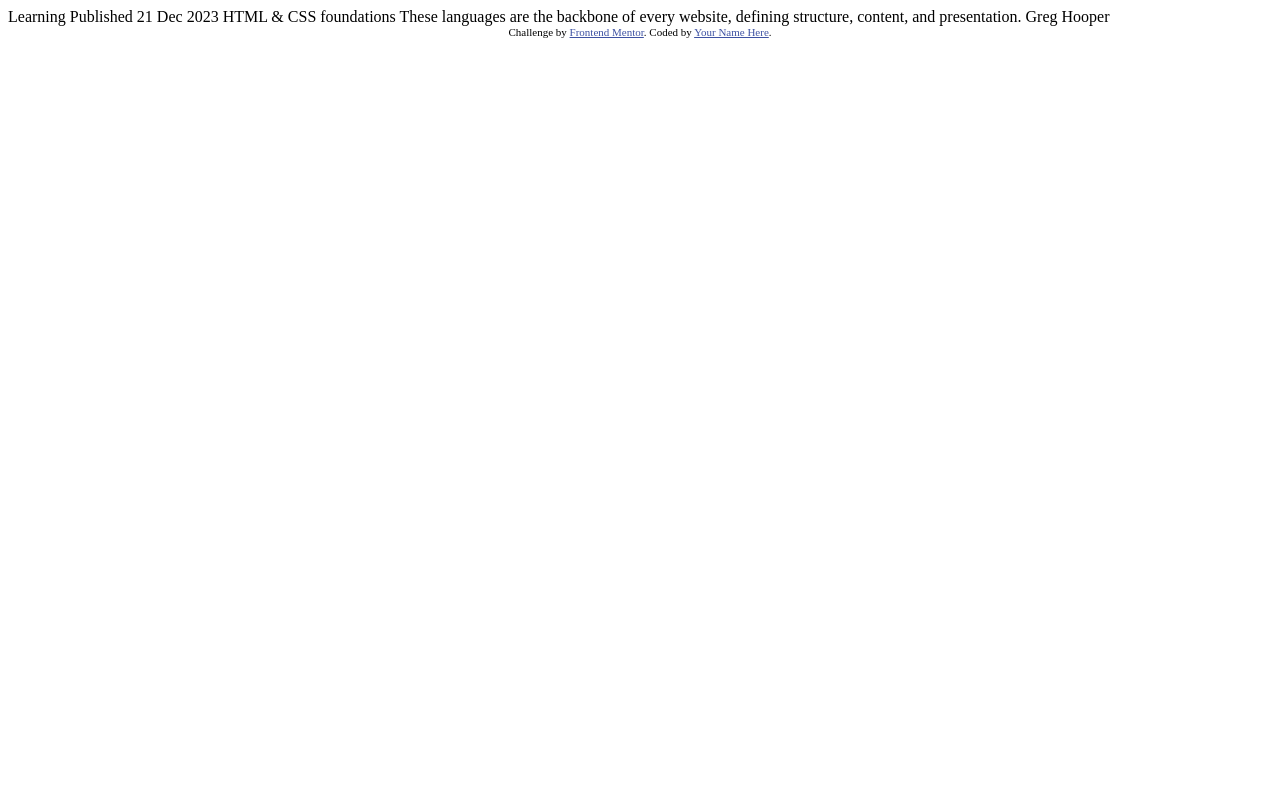
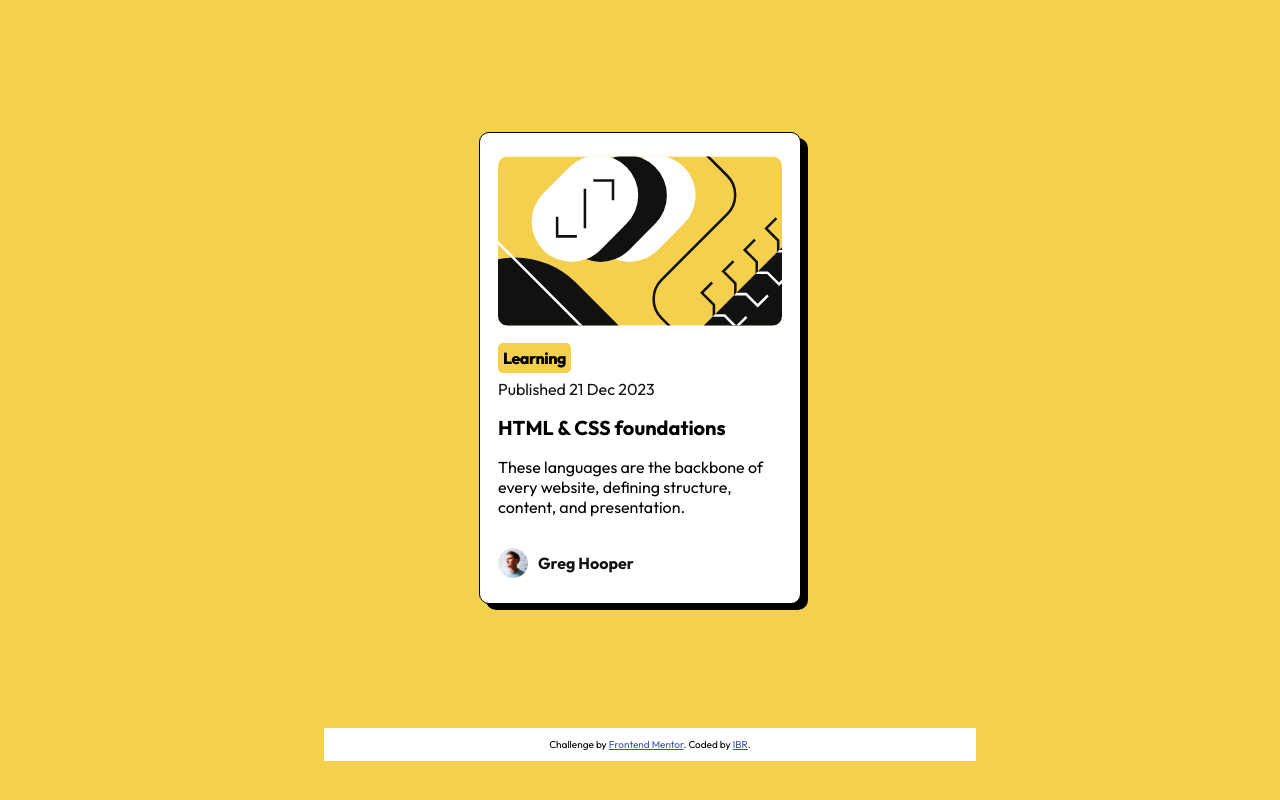
Before and after one commit to Ibrahi44m44/blog-design-card-1, a plain HTML site: page index.html in a window 1280 px wide. Drawn offline with Linux system fonts and the light colour scheme.

Commit message:
finish design

```diff
--- a/index.html
+++ b/index.html
@@ -1,34 +1,79 @@
 <!DOCTYPE html>
 <html lang="en">
+
 <head>
   <meta charset="UTF-8">
-  <meta name="viewport" content="width=device-width, initial-scale=1.0"> <!-- displays site properly based on user's device -->
+  <meta name="viewport" content="width=device-width, initial-scale=1.0">
+  <!-- displays site properly based on user's device -->
 
-  <link rel="icon" type="image/png" sizes="32x32" href="./assets/images/favicon-32x32.png">
+  <link rel="icon" type="image/png" sizes="32x32" href="./assets/images/logo.jpg">
+  <!-- Css Master File -->
+  <link rel="stylesheet" href="style.css">
+  <!-- import Fonts  -->
+  <link rel="preconnect" href="https://fonts.googleapis.com">
+  <link rel="preconnect" href="https://fonts.gstatic.com" crossorigin>
+  <link href="https://fonts.googleapis.com/css2?family=Outfit:wght@100..900&display=swap" rel="stylesheet">
 
-  <title>Frontend Mentor | Blog preview card</title>
+  <title>Frontend Mentor | IBR | Blog preview card</title>
 
   <!-- Feel free to remove these styles or customise in your own stylesheet 👍 -->
   <style>
-    .attribution { font-size: 11px; text-align: center; }
-    .attribution a { color: hsl(228, 45%, 44%); }
+    .attribution {
+      font-size: 10px;
+      text-align: center;
+      background-color: rgb(255, 255, 255);
+      padding: 10px;
+      width: 50%;
+      margin-left: 25%;
+      transition: 0.4s all;
+    }
+
+    .attribution:hover {
+      font-size: 20px;
+      padding: 15px;
+      background-color: var(--yallow);
+
+    }
+
+
+    .attribution a {
+      color: hsl(228, 45%, 44%);
+    }
   </style>
 </head>
+
 <body>
+  <div class="box">
+    <div class="card">
+      <div class="card-image">
+        <img src="assets/images/illustration-article.svg" alt="">
+      </div>
+      <div class="card-landing">
+        <h3> Learning</h3>
+        <p> Published 21 Dec 2023</p>
+      </div>
+      <div class="card-info">
+        <h2>HTML & CSS foundations </h2>
+        These languages are the backbone of every website, defining structure, content, and presentation.
+      </div>
+      <div class="card-auth">
+        <img src="assets/images/image-avatar.webp" alt="">
+        <p> Greg Hooper</p>
+      </div>
+    </div>
+  </div>
 
-  Learning
 
-  Published 21 Dec 2023
 
-  HTML & CSS foundations
 
-  These languages are the backbone of every website, defining structure, content, and presentation.
 
-  Greg Hooper
+
+
 
   <div class="attribution">
     Challenge by <a href="https://www.frontendmentor.io?ref=challenge" target="_blank">Frontend Mentor</a>.
-    Coded by <a href="#">Your Name Here</a>.
+    Coded by <a href="#">IBR</a>.
   </div>
 </body>
+
 </html>
--- /dev/null
+++ b/style.css
@@ -0,0 +1,112 @@
+:root {
+    --Yellow: hsl(47, 88%, 63%);
+    --White: hsl(0, 0%, 100%);
+    --Gray-500: hsl(0, 0%, 42%);
+    --Gray-950: hsl(0, 0%, 7%);
+}
+
+
+body {
+    font-family: "Outfit", sans-serif;
+    height: 100vh;
+    background-color: var(--Yellow);
+}
+
+p {
+    font-size: 16px;
+}
+
+.box {
+    display: flex;
+    flex-direction: column;
+    justify-content: center;
+    align-items: center;
+    height: 90vh;
+
+}
+
+.card {
+    width: 300px;
+    height: 450px;
+    background-color: var(--White);
+    border-radius: 10px;
+    padding: 10px;
+    border: 1px solid black;
+    box-shadow: 7px 6px 0 0 black;
+}
+
+.card>div:not(.card-image) {
+    margin-left: 8px;
+}
+
+.card .card-image {
+    padding: 8px;
+    text-align: center;
+    margin-top: 5px;
+    overflow: hidden;
+}
+
+
+.card .card-image img {
+    transition: 0.3s all;
+    width: 100%;
+    border-radius: 10px;
+}
+
+.card .card-image:hover img {
+    transform: scale(1.1) translateY(12px);
+    width: 80%;
+    margin-bottom: 20px;
+}
+
+.card .card-landing {
+    position: relative;
+    padding: 25px 0 0;
+}
+
+.card .card-landing h3 {
+    position: absolute;
+    top: 5px;
+    margin: 0;
+    left: 0;
+    background: var(--Yellow);
+    padding: 5px;
+    font-size: 16px;
+    font-weight: 800;
+    border-radius: 5px;
+    letter-spacing: -0.5px;
+}
+
+.card .card-landing p {
+    color: var(--Gray-950);
+}
+
+.card .card-info {
+    margin-bottom: 20px;
+    cursor: pointer;
+}
+
+.card .card-info h2 {
+    font-size: 20px;
+    transition: 0.2s all;
+}
+
+.card .card-info h2:hover {
+    color: var(--Yellow);
+}
+
+.card .card-auth {
+    display: flex;
+    justify-content: start;
+    align-items: center;
+}
+
+.card .card-auth img {
+    width: 30px;
+    margin-right: 10px;
+}
+
+.card .card-auth p {
+    color: var(--Gray-950);
+    font-weight: bold;
+}
```
Also changed, not shown: assets/images/logo.jpg (added).
